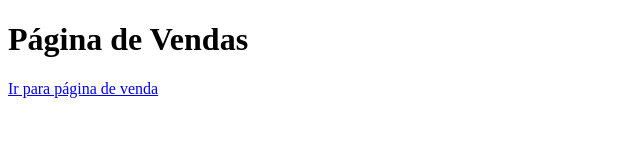
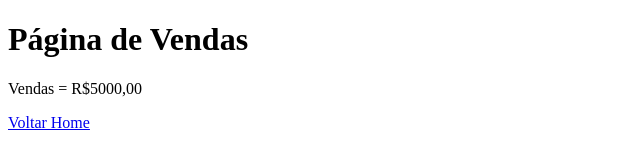
Before and after one commit to andre-fanelli/aula-git-github, a plain HTML site: page vendas.html in a window 1280 px wide. Shown: the whole page, without its empty margins (0-640 px from the left). Drawn offline with Linux system fonts and the light colour scheme.

Commit message:
Add sales value

```diff
--- a/vendas.html
+++ b/vendas.html
@@ -7,6 +7,7 @@
 </head>
 <body>
     <h1>Página de Vendas</h1>
-    <a href="index.html">Ir para página de venda</a>
+    <p>Vendas = R$5000,00</p>
+    <a href="index.html">Voltar Home</a>
 </body>
 </html>
```
